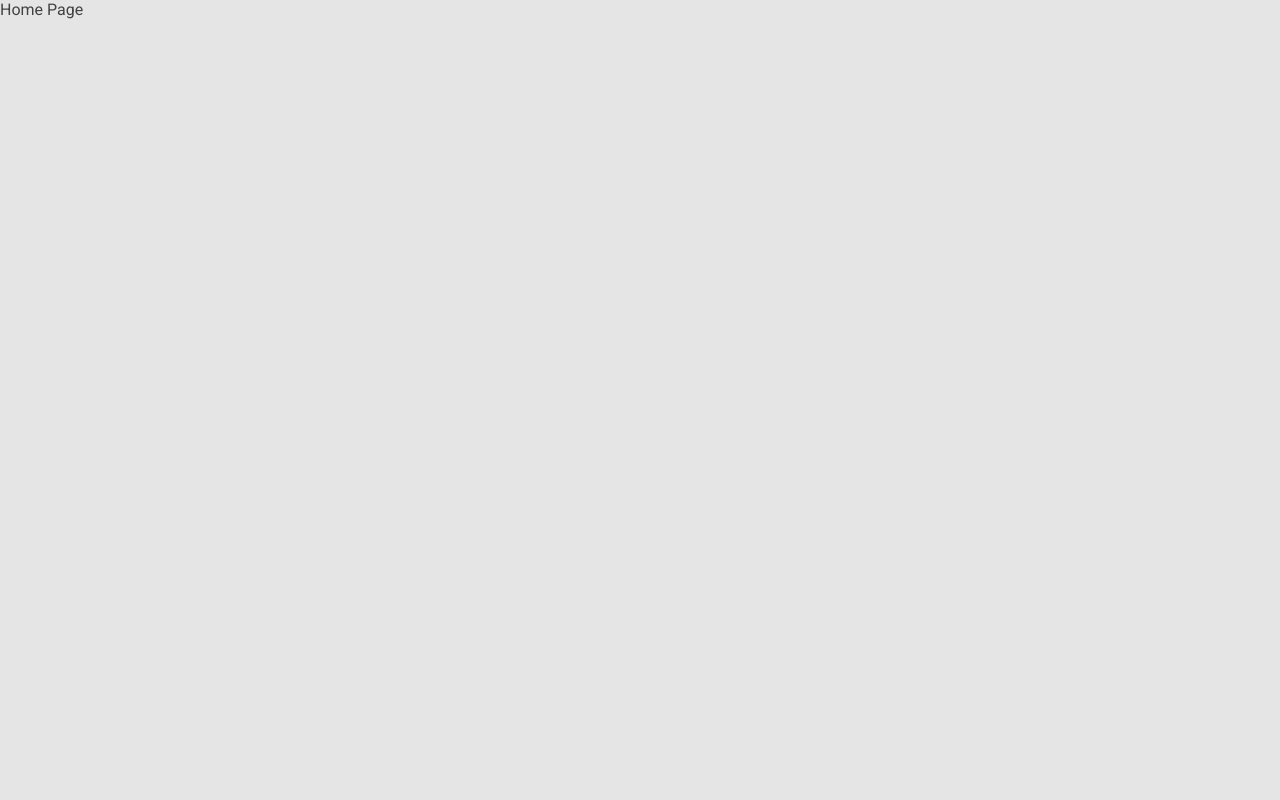
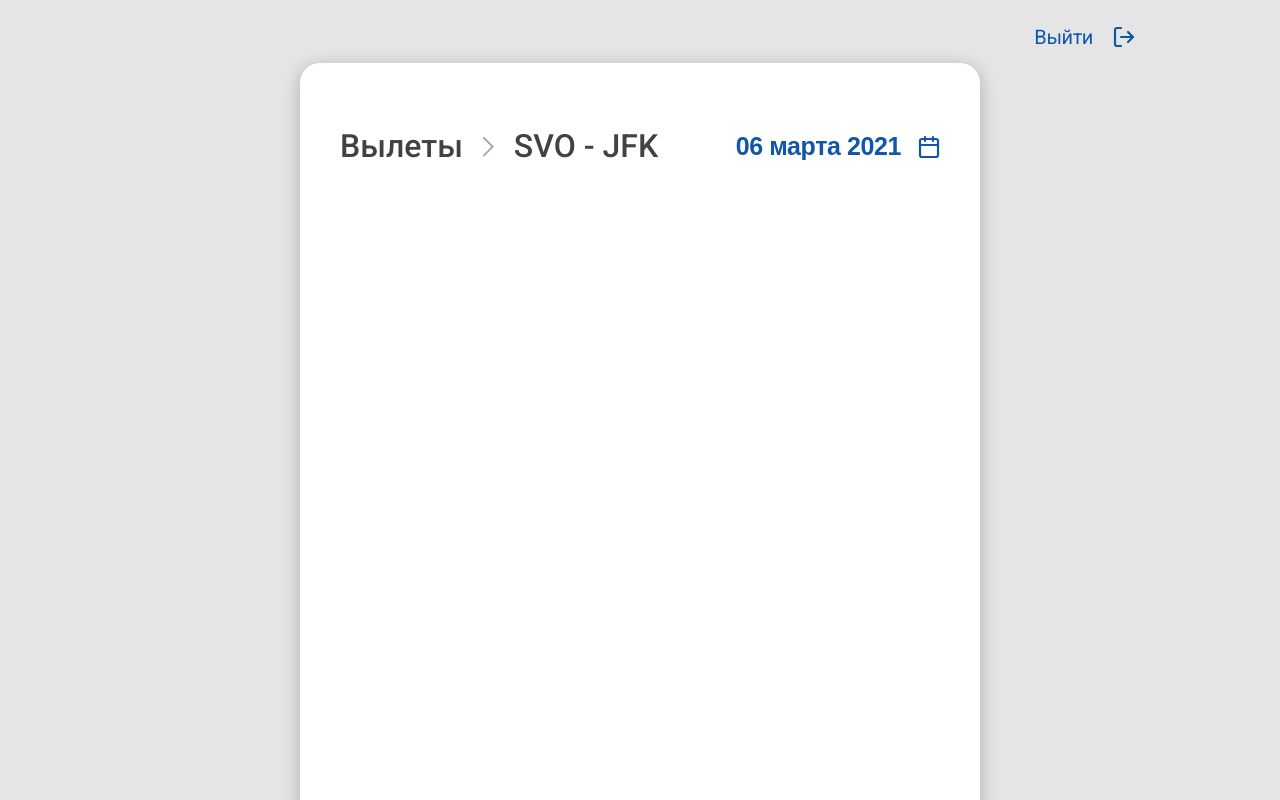
Before and after one commit to emoface1337/liis-simple-flight-check-test-work, a React (Create React App) app: page / in a window 1280 px wide. Shown: the top 800 px of the page. Built offline with nearby package versions, Linux system fonts and the light colour scheme.

Commit message:
added datepicker

```diff
--- a/package.json
+++ b/package.json
@@ -13,6 +13,7 @@
     "@types/react-dom": "^17.0.1",
     "axios": "^0.21.1",
     "react": "^17.0.1",
+    "react-datepicker": "^3.6.0",
     "react-dom": "^17.0.1",
     "react-hook-form": "^6.15.4",
     "react-router-dom": "^5.2.0",
@@ -49,6 +50,7 @@
     ]
   },
   "devDependencies": {
+    "@types/react-datepicker": "^3.1.5",
     "@types/react-router-dom": "^5.1.7",
     "@types/styled-components": "^5.1.7"
   }
--- /dev/null
+++ b/src/components/Breadcrumbs/Breadcrumbs.tsx
@@ -0,0 +1,24 @@
+import React, { FC, ReactElement } from 'react'
+import BreadcrumbsIcon from '../BreadcrumbsIcon/BreadcrumbsIcon'
+import styled from 'styled-components'
+
+
+const BreadcrumbsWrapper = styled.div`
+  display: flex;
+  align-items: center;
+  font-weight: 500;
+  font-size: 32px;
+  line-height: 37px;
+`
+
+const Breadcrumbs: FC = (): ReactElement => {
+    return (
+        <BreadcrumbsWrapper>
+            <span>Вылеты</span>
+            <BreadcrumbsIcon/>
+            <span>SVO - JFK</span>
+        </BreadcrumbsWrapper>
+    )
+}
+
+export default Breadcrumbs
--- /dev/null
+++ b/src/components/BreadcrumbsIcon/BreadcrumbsIcon.tsx
@@ -0,0 +1,20 @@
+import React, { FC, ReactElement } from 'react'
+import styled from 'styled-components'
+
+
+const BreadcrumbsIconWrapper = styled.span`
+  margin: 0 20px;
+`
+
+const BreadcrumbsIcon: FC = (): ReactElement => {
+    return (
+        <BreadcrumbsIconWrapper>
+            <svg width="11" height="20" viewBox="0 0 11 20" fill="none" xmlns="http://www.w3.org/2000/svg">
+                <path d="M1 1L9.66667 9.66667L1 18.3333" stroke="#A7A7A7" strokeWidth="2" strokeLinecap="round"
+                      strokeLinejoin="round"/>
+            </svg>
+        </BreadcrumbsIconWrapper>
+    )
+}
+
+export default BreadcrumbsIcon
--- /dev/null
+++ b/src/components/DatePicker/DatePicker.tsx
@@ -0,0 +1,72 @@
+import React, { FC, ReactElement, useState } from 'react'
+import { registerLocale } from 'react-datepicker'
+import 'react-datepicker/dist/react-datepicker.css'
+import styled from 'styled-components'
+import ru from 'date-fns/locale/ru'
+import ReactDatePicker from 'react-datepicker'
+
+const DatePickerWrapper = styled.div`
+  display: flex;
+  align-items: center;
+  position: relative;
+  cursor: pointer;
+`
+
+const DatePickerStyled = styled(ReactDatePicker)`
+  border: none;
+  outline: none;
+  font-style: normal;
+  font-weight: 600;
+  text-align: right;
+  font-size: 25px;
+  line-height: 22px;
+  letter-spacing: -0.408px;
+  color: ${props => props.theme.primaryColor};
+  width: 222px;
+  cursor: pointer;
+  margin-right: 15px;
+
+  &:disabled {
+    background: transparent;
+  }
+`
+
+registerLocale('ru', ru)
+
+const DatePicker: FC = (): ReactElement => {
+
+    const [isVisible, setIsVisible] = useState<boolean>(false)
+    const [date, setDate] = useState(new Date())
+
+    return (
+        <DatePickerWrapper>
+            <DatePickerStyled
+                selected={date}
+                onChange={(date: Date) => {
+                    setDate(date)
+                    // console.log(date)
+                }}
+                locale="ru"
+                dateFormat="dd MMMM yyyy"
+                open={isVisible}
+                onClickOutside={() => setIsVisible(false)}
+                onSelect={() => {
+                    setIsVisible(false)
+                }}
+                disabled
+                todayButton="Сегодня"
+            />
+            <svg width="22" height="24" viewBox="0 0 22 24" fill="none" xmlns="http://www.w3.org/2000/svg"
+                 onClick={() => setIsVisible(true)}>
+                <path
+                    d="M18 4H4C2.89543 4 2 4.89543 2 6V20C2 21.1046 2.89543 22 4 22H18C19.1046 22 20 21.1046 20 20V6C20 4.89543 19.1046 4 18 4Z"
+                    stroke="#1157A7" strokeWidth="2.2" strokeLinecap="round" strokeLinejoin="round"/>
+                <path d="M15 2V6" stroke="#1157A7" strokeWidth="2.2" strokeLinecap="round" strokeLinejoin="round"/>
+                <path d="M7 2V6" stroke="#1157A7" strokeWidth="2.2" strokeLinecap="round" strokeLinejoin="round"/>
+                <path d="M2 10H20" stroke="#1157A7" strokeWidth="2.2" strokeLinecap="round" strokeLinejoin="round"/>
+            </svg>
+        </DatePickerWrapper>
+    )
+}
+
+export default DatePicker
--- /dev/null
+++ b/src/components/Flights/Flights.tsx
@@ -0,0 +1,38 @@
+import React, { FC, ReactElement } from 'react'
+import styled from 'styled-components'
+import Breadcrumbs from '../Breadcrumbs/Breadcrumbs'
+import DatePicker from '../DatePicker/DatePicker'
+
+const Wrapper = styled.main`
+  background: #FFFFFF;
+  box-shadow: 0 4px 18px rgba(0, 0, 0, 0.25);
+  border-radius: 20px;
+  width: 680px;
+  height: 895px;
+  margin: 0 auto;
+`
+const InnerWrapper = styled.div`
+  padding: 65px 40px 25px 40px;
+`
+
+//rename Row
+const Row = styled.div`
+  display: flex;
+  align-items: center;
+  justify-content: space-between;
+`
+
+const Flights: FC = (): ReactElement => {
+    return (
+        <Wrapper>
+            <InnerWrapper>
+                <Row>
+                    <Breadcrumbs/>
+                    <DatePicker/>
+                </Row>
+            </InnerWrapper>
+        </Wrapper>
+    )
+}
+
+export default Flights
--- /dev/null
+++ b/src/components/Header/Header.tsx
@@ -0,0 +1,45 @@
+import React, { FC, ReactElement } from 'react'
+import styled from 'styled-components'
+import LogOutIcon from '../LogOutIcon/LogOutIcon'
+
+
+const HeaderBlock = styled.header`
+  background: transparent;
+  color: ${props => props.theme.primaryColor};
+  padding: 26px 145px 15px 145px;
+  display: flex;
+  align-items: center;
+  justify-content: flex-end;
+`
+
+const HeaderLinkWrapper = styled.div`
+  display: flex;
+  align-items: center;
+
+  &:hover {
+    cursor: pointer;
+  }
+`
+
+const HeaderLink = styled.a`
+  text-decoration: none;
+    //color: ${props => props.theme.primaryColor};
+  font-size: 20px;
+  line-height: 22px;
+  letter-spacing: -0.408px;
+  margin-right: 20px;
+`
+
+
+const Header: FC = (): ReactElement => {
+    return (
+        <HeaderBlock>
+            <HeaderLinkWrapper>
+                <HeaderLink>Выйти</HeaderLink>
+                <LogOutIcon/>
+            </HeaderLinkWrapper>
+        </HeaderBlock>
+    )
+}
+
+export default Header
--- /dev/null
+++ b/src/components/LogOutIcon/LogOutIcon.tsx
@@ -0,0 +1,16 @@
+import React, { FC, ReactElement } from 'react'
+
+const LogOutIcon: FC = (): ReactElement => {
+    return (
+        <svg width="22" height="22" viewBox="0 0 22 22" fill="none" xmlns="http://www.w3.org/2000/svg">
+            <path
+                d="M8 20H4C3.46957 20 2.96086 19.7893 2.58579 19.4142C2.21071 19.0391 2 18.5304 2 18V4C2 3.46957 2.21071 2.96086 2.58579 2.58579C2.96086 2.21071 3.46957 2 4 2H8"
+                stroke="#1157A7" strokeWidth="2.2" strokeLinecap="round" strokeLinejoin="round"/>
+            <path d="M15 16L20 11L15 6" stroke="#1157A7" strokeWidth="2.2" strokeLinecap="round"
+                  strokeLinejoin="round"/>
+            <path d="M20 11H8" stroke="#1157A7" strokeWidth="2.2" strokeLinecap="round" strokeLinejoin="round"/>
+        </svg>
+    )
+}
+
+export default LogOutIcon
--- a/src/pages/HomePage.tsx
+++ b/src/pages/HomePage.tsx
@@ -1,10 +1,13 @@
 import React, { FC, ReactElement } from 'react'
+import Header from '../components/Header/Header'
+import Flights from '../components/Flights/Flights'
 
 const HomePage: FC = (): ReactElement => {
     return (
-        <div>
-            Home Page
-        </div>
+        <>
+            <Header/>
+            <Flights/>
+        </>
     )
 }
 
--- a/src/pages/LoginPage.tsx
+++ b/src/pages/LoginPage.tsx
@@ -1,5 +1,5 @@
 import React, { FC, ReactElement } from 'react'
-import { useHistory } from 'react-router-dom'
+// import { useHistory } from 'react-router-dom'
 import styled from 'styled-components'
 import * as yup from 'yup'
 import { yupResolver } from '@hookform/resolvers/yup'
@@ -26,7 +26,6 @@ const LoginWrapper = styled.div`
     z-index: 1;
     backdrop-filter: blur(20px);
   }
-
 `
 
 const Login = styled.div`
@@ -104,6 +103,10 @@ const LoginButton = styled.button`
   &:active {
     background: linear-gradient(104.34deg, #5362BE -15.34%, #4AD5FF 145.95%);
   }
+
+  &:focus {
+    outline: none;
+  }
 `
 
 const LoginError = styled.span`
@@ -119,12 +122,12 @@ const LoginError = styled.span`
 
 const validationSchema = yup.object().shape({
     email: yup.string().email().required('Введите почту'),
-    password: yup.string().required('Введите пароль').min(8, 'Длина пароля должна быть не менее 8 символов')
+    password: yup.string().required('Введите пароль').min(8, 'Длина пароля должна быть не менее 8 символов').matches(/(^[a-zA-Z_\-+]+$)/, 'Используйте только латинский алфавит'),
 })
 
 const LoginPage: FC = (): ReactElement => {
 
-    const history = useHistory()
+    // const history = useHistory()
 
     const { handleSubmit, errors, register } = useForm<FormDataType>(
         {
```
Also changed, not shown: src/utils/dateFormatter.ts (added, +10 -0 lines), src/assets/calendar-icon.png (deleted), 1 other file (tests, documents, lock files or other folders).
